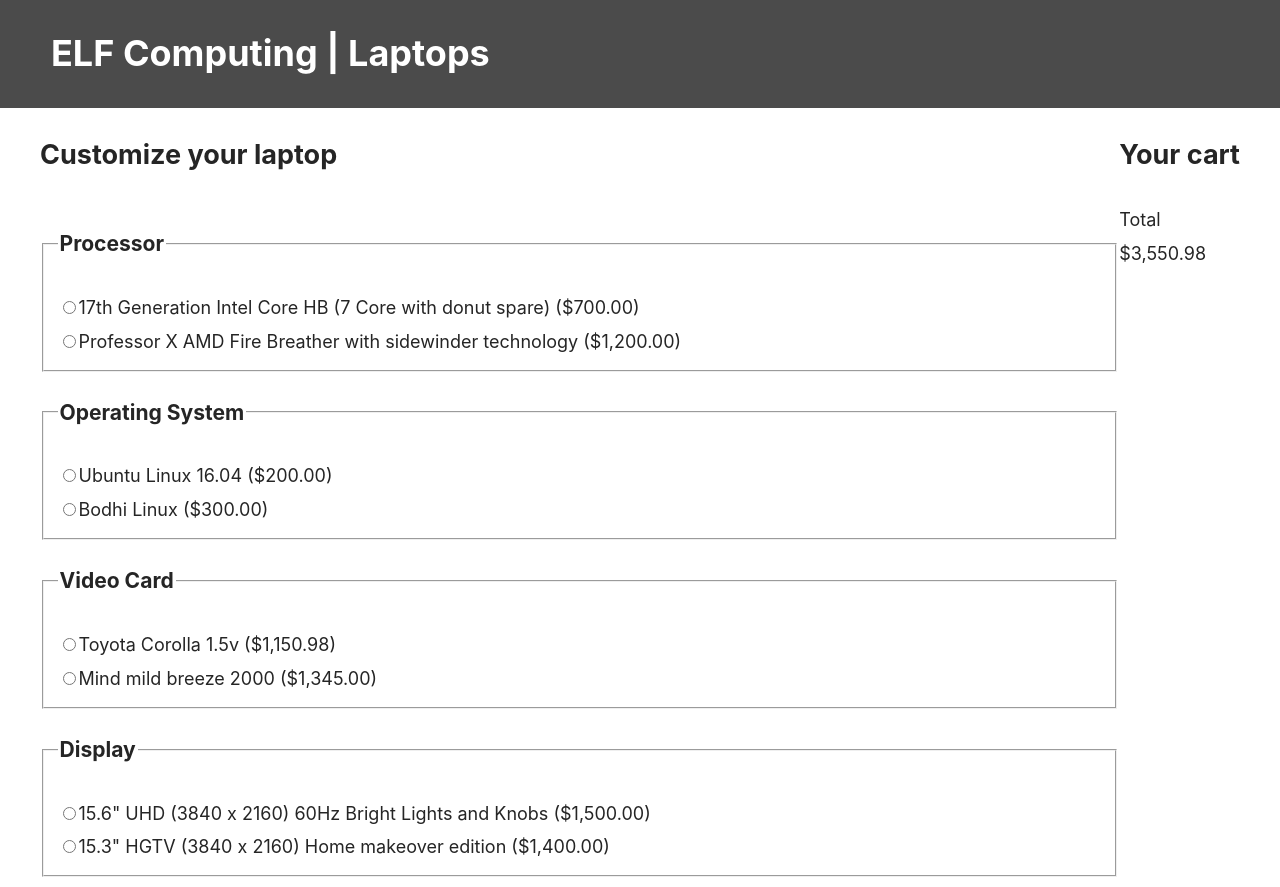
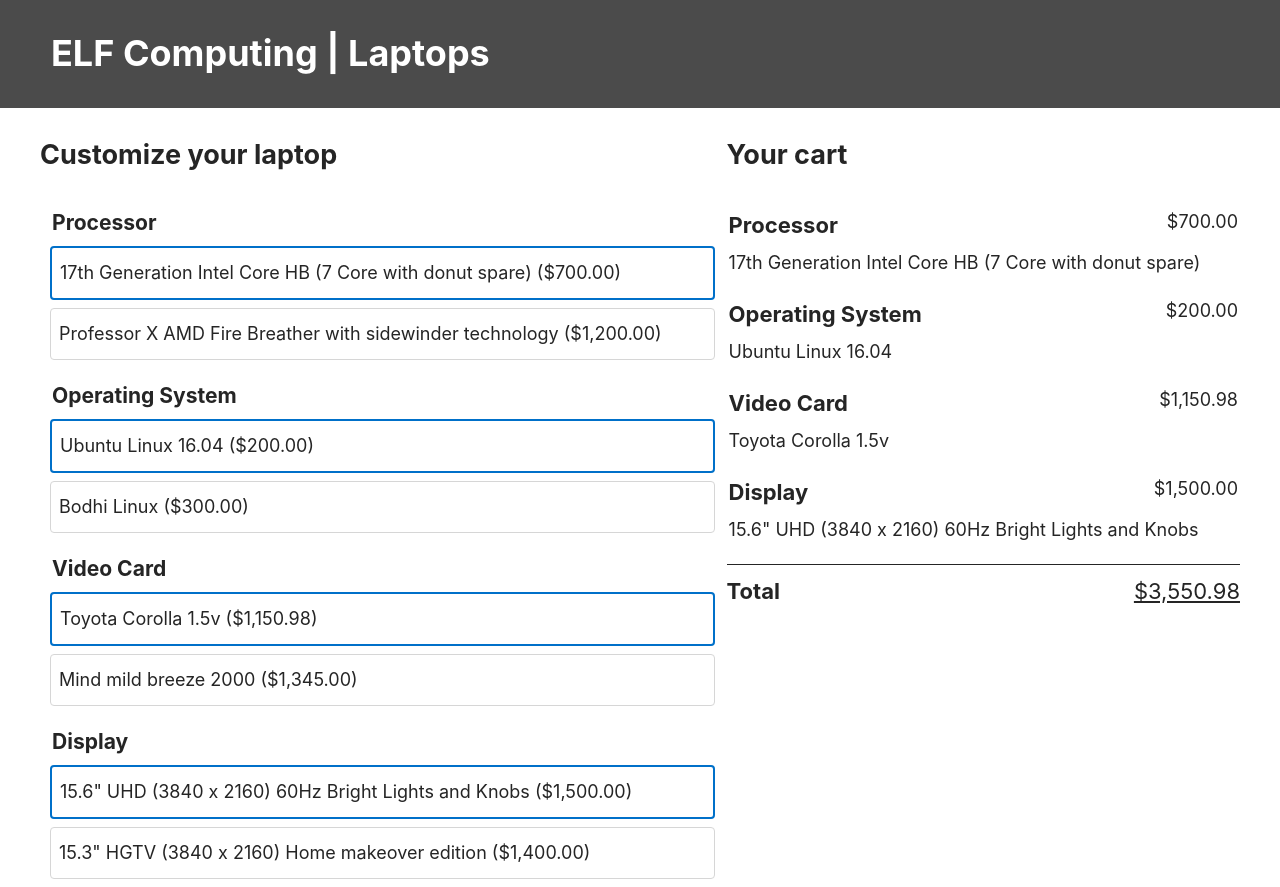
Before and after one commit to Andacanaver/my-laptop-customizer, a React (Create React App) app: page / in a window 1280 px wide. Built offline with nearby package versions, Linux system fonts and the light colour scheme.

Commit message:
styling
imported css pages for each component and passed selected state as prop for alloptions

```diff
--- a/src/AllOptions/AllOptions.js
+++ b/src/AllOptions/AllOptions.js
@@ -2,7 +2,7 @@ import React, { Component } from "react";
 //import OptionsSelection from '../OptionsSelection/OptionsSelection';
 //import Options from '../Options/Options'
 import slugify from "slugify";
-
+import './AllOptions.css';
 const USCurrencyFormat = new Intl.NumberFormat("en-US", {
   style: "currency",
   currency: "USD"
@@ -21,7 +21,7 @@ class AllOptions extends Component {
                     id={itemHash}
                     className="feature__option"
                     name={slugify(feature)}
-                    checked={item.name === this.props.updateFeature}
+                    checked={item.name === this.props.selected[feature].name}
                     onChange={e => this.props.updateFeature(feature, item)}
                   />
                   <label htmlFor={itemHash} className="feature__label">
@@ -42,6 +42,7 @@ class AllOptions extends Component {
           }
         );
         return features
+
     }
 }
 
--- a/src/App.js
+++ b/src/App.js
@@ -49,51 +49,6 @@ class App extends Component {
   };
 
   render() {
-    const features = Object.keys(this.props.features).map((feature, idx) => {
-      const featureHash = feature + '-' + idx;
-      const options = this.props.features[feature].map(item => {
-        const itemHash = slugify(JSON.stringify(item));
-        return (
-          <div key={itemHash} className="feature__item">
-            <input
-              type="radio"
-              id={itemHash}
-              className="feature__option"
-              name={slugify(feature)}
-              checked={item.name === this.state.selected[feature].name}
-              onChange={e => this.updateFeature(feature, item)}
-            />
-            <label htmlFor={itemHash} className="feature__label">
-              {item.name} ({USCurrencyFormat.format(item.cost)})
-            </label>
-          </div>
-        );
-      });
-
-      return (
-        <fieldset className="feature" key={featureHash}>
-          <legend className="feature__name">
-            <h3>{feature}</h3>
-          </legend>
-          {options}
-        </fieldset>
-      );
-    });
-
-    const summary = Object.keys(this.state.selected).map((feature, idx) => {
-      const featureHash = feature + '-' + idx;
-      const selectedOption = this.state.selected[feature];
-
-      return (
-        <div className="summary__option" key={featureHash}>
-          <div className="summary__option__label">{feature} </div>
-          <div className="summary__option__value">{selectedOption.name}</div>
-          <div className="summary__option__cost">
-            {USCurrencyFormat.format(selectedOption.cost)}
-          </div>
-        </div>
-      );
-    });
 
     const total = Object.keys(this.state.selected).reduce(
       (acc, curr) => acc + this.state.selected[curr].cost,
@@ -110,7 +65,11 @@ class App extends Component {
             <h2>Customize your laptop</h2>
             <AllOptions
               features={this.props.features}
-              updateFeature={(feature, newValue)=> this.updateFeature(feature, newValue)}/>
+              updateFeature={(feature, newValue) =>
+                this.updateFeature(feature, newValue)
+              }
+              selected={this.state.selected}
+            />
           </form>
           <section className="main__summary">
             <h2>Your cart</h2>
@@ -118,6 +77,7 @@ class App extends Component {
               updateFeature={(feature, newValue) =>
                 this.updateFeature(feature, newValue)
               }
+              selected={this.state.selected}
             />
             <div className="summary__total">
               <div className="summary__total__label">Total</div>
--- a/src/Total/Total.js
+++ b/src/Total/Total.js
@@ -1,14 +1,14 @@
 import React, { Component } from "react";
-
+import './Total.css';
 const USCurrencyFormat = new Intl.NumberFormat("en-US", {
   style: "currency",
   currency: "USD"
 });
 class Total extends Component {
     render() {
-        const summary = Object.keys(this.props.updateFeature).map((feature, idx) => {
+        const summary = Object.keys(this.props.selected).map((feature, idx) => {
           const featureHash = feature + "-" + idx;
-          const selectedOption = this.props.updateFeature;
+          const selectedOption = this.props.selected[feature];
 
           return (
             <div className="summary__option" key={featureHash}>
@@ -22,6 +22,7 @@ class Total extends Component {
             </div>
           );
         });
+        console.log(summary);
         return summary;
     }
 }
```
